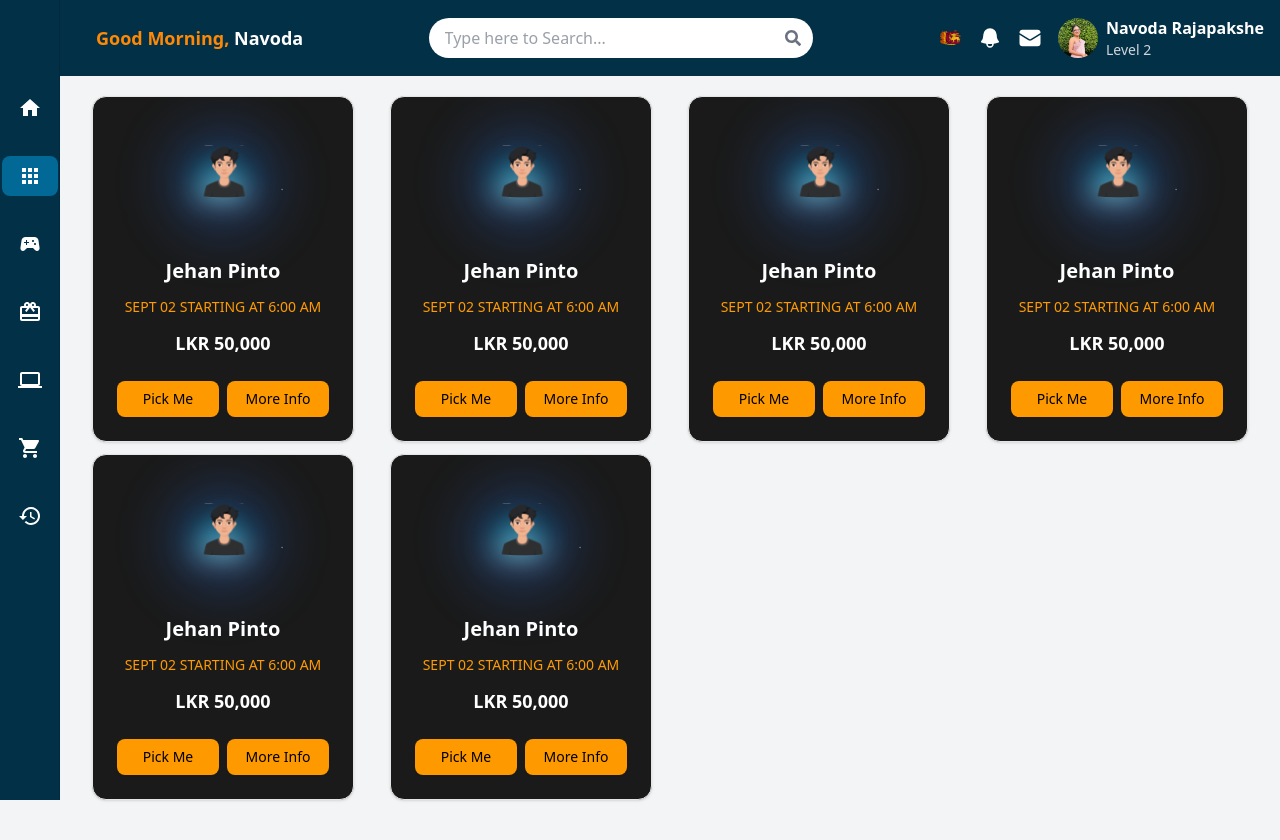
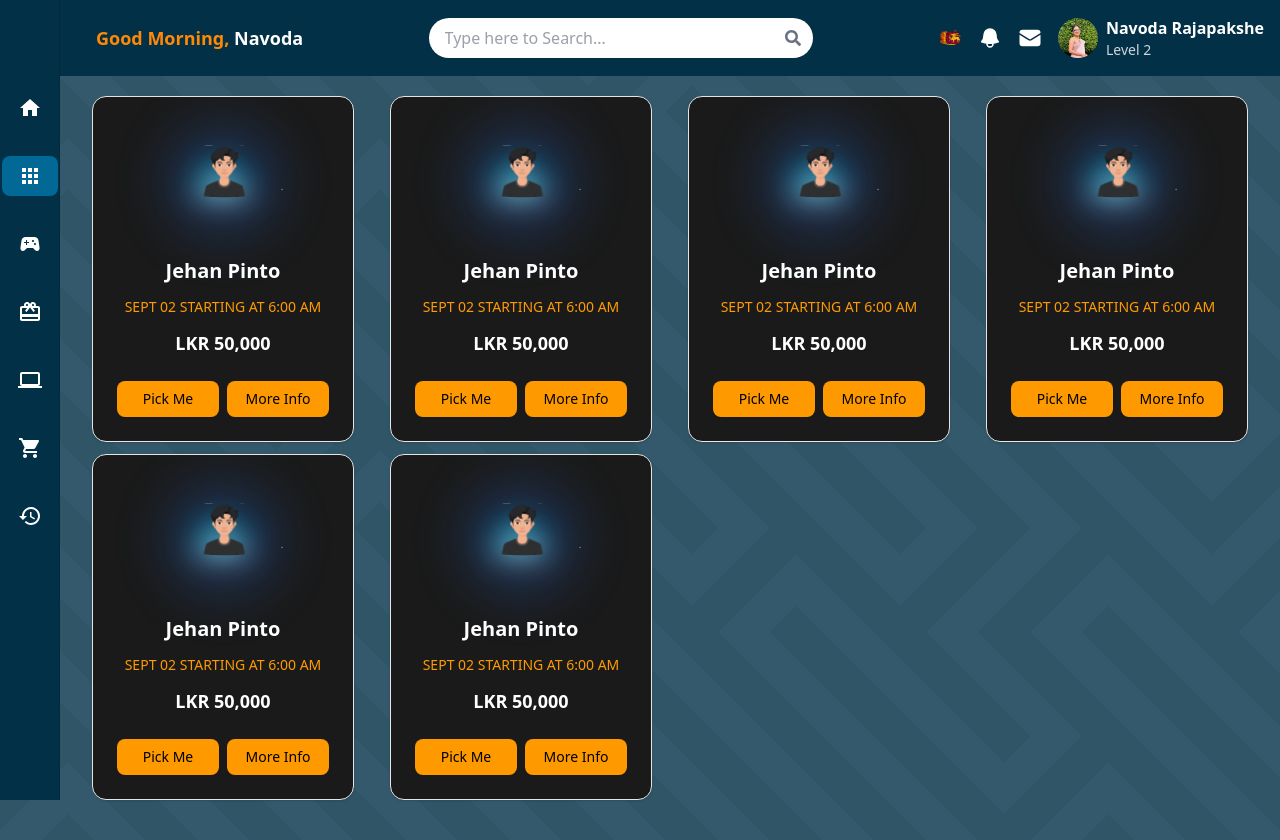
Before and after one commit to Nipun-Yasas/SpiritX_Magmatroxes_02, a Next.js app in the folder frontend/: page / in a window 1280 px wide. Shown: the top 840 px of the page. Built offline with nearby package versions, Linux system fonts and the light colour scheme.

Commit message:
feat(dashboard) - added the bg image and did some alignments

```diff
--- a/frontend/src/app/admin/page.tsx
+++ b/frontend/src/app/admin/page.tsx
@@ -89,7 +89,10 @@ const PlayerManagement: React.FC = () => {
 
     <div className="bg-[url('/background.svg')] bg-cover bg-center h-screen w-full">
 
+    <div className="pl-10">
     <Navbar />
+    </div>
+
     <Sidebar />
 
 
--- a/frontend/src/app/page.tsx
+++ b/frontend/src/app/page.tsx
@@ -21,20 +21,24 @@ export default function Home() {
 
     <div>
 
-      <Sidebar />
-
       <div className="pl-10">
       <Navbar />
       </div>
+      <Sidebar />
+
+
+
+
 
       <main className="justify-center items-center min-h-screen bg-gray-100">
 
-      <div className="pl-15">
+      <div className="pl-15 bg-[url('/background.svg')] bg-cover bg-center h-screen w-full">
       <Grid />
       </div>
 
 
     </main>
     </div>
+
   );
 }
--- a/frontend/src/app/userProfile/page.tsx
+++ b/frontend/src/app/userProfile/page.tsx
@@ -10,7 +10,11 @@ export default function Home() {
   return (
     <div>
       <Sidebar />
+      <div className="pl-10">
       <Navbar />
+      </div>
+
+
 
       <Box sx={{ padding: 3, marginLeft: "60px", marginTop: "64px" }}>
         {/* Top Section */}
```
